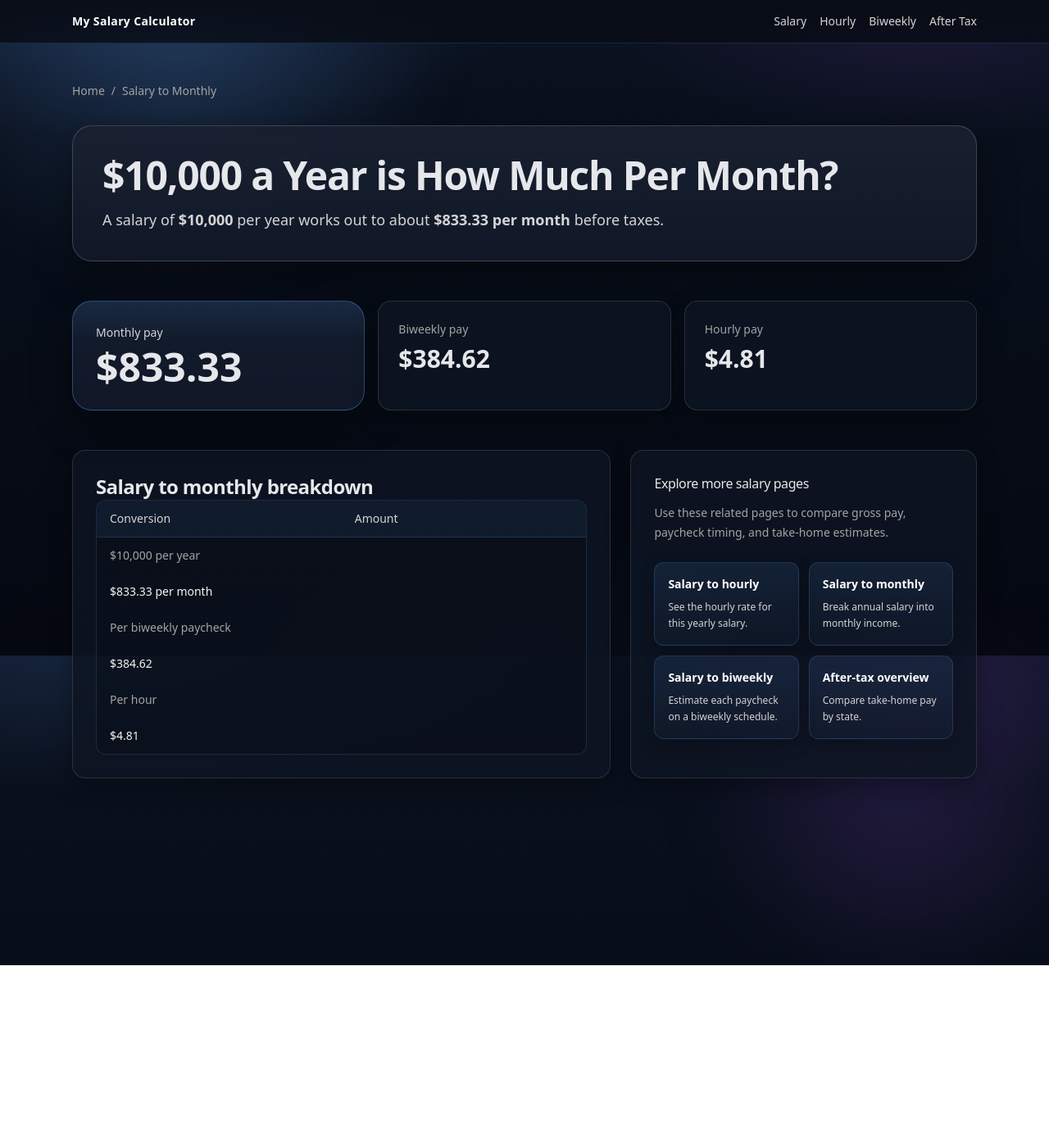
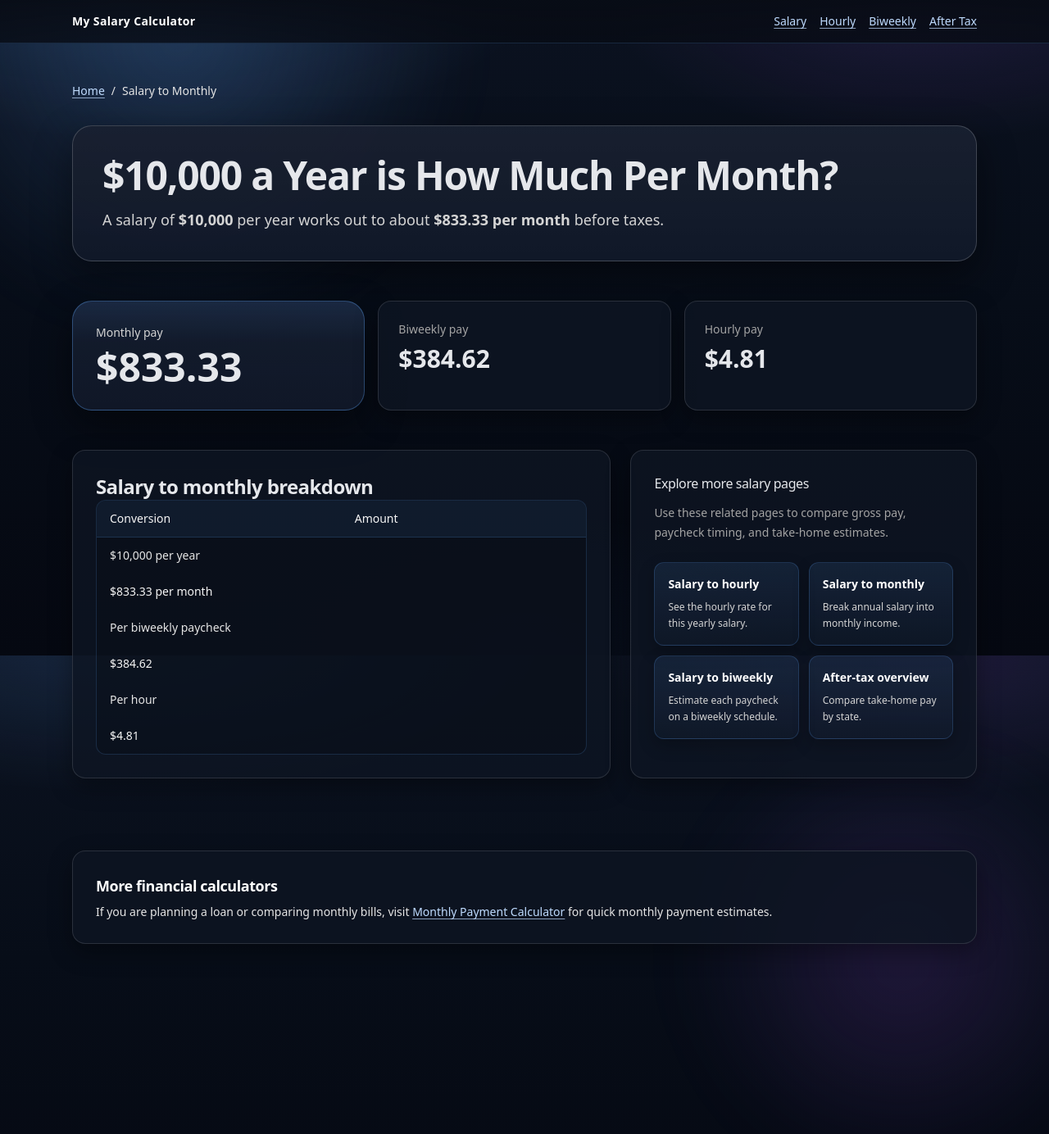
Before and after one commit to mrmagik03/salary-calculator, a Next.js app: page /salary/1/monthly in a window 1280 px wide. Shown: the top 1384 px of the page at 82% size. Before the commit the page ends 1178 px from the top, so only its background shows below. Built offline with nearby package versions, Linux system fonts and the light colour scheme.

Commit message:
Improve accessibility styling and semantics across salary calculator pages

```diff
--- a/app/globals.css
+++ b/app/globals.css
@@ -4,7 +4,10 @@
 
 :root {
   --foreground: #e5e7eb;
-  --muted: #9ca3af;
+  --muted: #cbd5e1;
+  --link: #bfdbfe;
+  --link-hover: #dbeafe;
+  --focus-ring: #93c5fd;
   --accent-rgb: 96 165 250;
   --accent-alt-rgb: 168 85 247;
   --accent-soft-rgb: 59 130 246;
@@ -45,8 +48,37 @@ body {
 }
 
 a {
-  color: inherit;
-  text-decoration: none;
+  color: var(--link);
+  text-decoration: underline;
+  text-decoration-color: rgb(191 219 254 / 0.7);
+  text-underline-offset: 0.18em;
+}
+
+a:hover {
+  color: var(--link-hover);
+  text-decoration-color: rgb(219 234 254 / 0.95);
+}
+
+a:focus-visible,
+button:focus-visible,
+input:focus-visible,
+select:focus-visible,
+textarea:focus-visible,
+[role="button"]:focus-visible,
+[tabindex]:focus-visible {
+  outline: 3px solid var(--focus-ring);
+  outline-offset: 3px;
+  border-radius: 0.5rem;
+}
+
+a:focus:not(:focus-visible),
+button:focus:not(:focus-visible),
+input:focus:not(:focus-visible),
+select:focus:not(:focus-visible),
+textarea:focus:not(:focus-visible),
+[role="button"]:focus:not(:focus-visible),
+[tabindex]:focus:not(:focus-visible) {
+  outline: none;
 }
 
 ::selection {
@@ -127,7 +159,7 @@ a {
   }
 
   .table-head-cell {
-    @apply px-4 py-3 text-sm font-medium text-neutral-300;
+    @apply px-4 py-3 text-sm font-medium text-neutral-100;
   }
 
   .table-row {
@@ -136,7 +168,7 @@ a {
   }
 
   .table-cell-label {
-    @apply px-4 py-3 text-sm text-neutral-400;
+    @apply px-4 py-3 text-sm text-neutral-200;
   }
 
   .table-cell-value {
@@ -144,7 +176,7 @@ a {
   }
 
   .tile-link {
-    @apply block rounded-xl border px-4 py-3 text-sm text-neutral-100 transition;
+    @apply block rounded-xl border px-4 py-3 text-sm text-neutral-100 no-underline transition;
     border-color: rgb(var(--accent-rgb) / 0.2);
     background: linear-gradient(180deg, rgb(var(--accent-rgb) / 0.11), rgb(var(--accent-rgb) / 0.03));
     box-shadow: 0 8px 20px rgb(0 0 0 / 0.24);
@@ -157,7 +189,7 @@ a {
   }
 
   .pill-link {
-    @apply flex min-h-[44px] items-center justify-center rounded-lg border px-3 py-2 text-center text-xs font-medium leading-4 text-neutral-100 transition;
+    @apply flex min-h-[44px] items-center justify-center rounded-lg border px-3 py-2 text-center text-xs font-medium leading-4 text-neutral-100 no-underline transition;
     border-color: rgb(var(--accent-rgb) / 0.2);
     background: rgb(var(--accent-rgb) / 0.09);
   }
@@ -171,6 +203,31 @@ a {
 @layer utilities {
   .text-soft {
     color: var(--muted);
+  }
+
+  .text-link {
+    color: var(--link);
+    text-decoration: underline;
+    text-decoration-color: rgb(191 219 254 / 0.7);
+    text-underline-offset: 0.18em;
+  }
+
+  .text-link:hover {
+    color: var(--link-hover);
+    text-decoration-color: rgb(219 234 254 / 0.95);
+  }
+
+  .skip-link {
+    @apply absolute left-4 top-4 z-50 rounded-md px-4 py-2 text-sm font-semibold;
+    background: #0f172a;
+    color: #f8fafc;
+    border: 1px solid rgb(var(--accent-rgb) / 0.5);
+    transform: translateY(-180%);
+    transition: transform 140ms ease;
+  }
+
+  .skip-link:focus-visible {
+    transform: translateY(0);
   }
 
   .ambient-top {
--- a/app/hourly/[rate]/to-salary/page.tsx
+++ b/app/hourly/[rate]/to-salary/page.tsx
@@ -4,7 +4,7 @@ import JsonLd from "@/components/JsonLd";
 import SalaryPageHero from "@/components/SalaryPageHero";
 import SiteShell from "@/components/SiteShell";
 import LinkCard from "@/components/LinkCard";
-import { PAGE_IDENTITY_LABELS, getPageTheme } from "@/lib/pageThemes";
+import { getPageTheme } from "@/lib/pageThemes";
 import {
   annualSalaryToBiweekly,
   annualSalaryToMonthly,
@@ -53,14 +53,14 @@ export default async function HourlyToSalaryPage({ params }: PageProps) {
   return (
     <SiteShell theme={getPageTheme("hourly-salary")}>
       <JsonLd data={faqJsonLd} />
-      <main className="shell">
-        <div className="mb-8 text-sm text-neutral-400">
-          <Link href="/" className="hover:text-white">
+      <main id="main-content" className="shell">
+        <nav className="mb-8 text-sm text-neutral-200" aria-label="Breadcrumb">
+          <Link href="/" className="text-link">
             Home
           </Link>
           <span className="mx-2">/</span>
-          <span>Hourly to Salary</span>
-        </div>
+          <span aria-current="page">Hourly to Salary</span>
+        </nav>
 
         <SalaryPageHero
           title={`${formatCurrency(rate)} an Hour is How Much a Year?`}
--- a/app/page.tsx
+++ b/app/page.tsx
@@ -43,7 +43,7 @@ const afterTaxExamples = [
 
 export default function HomePage() {
   return (
-    <main className="ambient-top ambient-bottom min-h-screen">
+    <main id="main-content" className="ambient-top ambient-bottom min-h-screen">
       <div className="shell">
         <section className="hero-card">
           <h1 className="text-3xl font-bold tracking-tight md:text-5xl">
--- a/app/salary/[amount]/after-tax/page.tsx
+++ b/app/salary/[amount]/after-tax/page.tsx
@@ -5,7 +5,6 @@ import Link from "next/link";
 import JsonLd from "@/components/JsonLd";
 import SalaryPageHero from "@/components/SalaryPageHero";
 import SiteShell from "@/components/SiteShell";
-import { PAGE_IDENTITY_LABELS, getPageTheme } from "@/lib/pageThemes";
 import { clampSalaryForSeo, formatCurrency, toNumber } from "@/lib/pay";
 import { STATES } from "@/lib/states";
 
@@ -62,14 +61,14 @@ export default async function AfterTaxHubPage({ params }: PageProps) {
       <JsonLd data={breadcrumbJsonLd} />
 
       <SiteShell>
-        <main className="shell">
-          <div className="mb-8 text-sm text-neutral-400">
-            <Link href="/" className="hover:text-white">
+        <main id="main-content" className="shell">
+          <nav className="mb-8 text-sm text-neutral-200" aria-label="Breadcrumb">
+            <Link href="/" className="text-link">
               Home
             </Link>
             <span className="mx-2">/</span>
-            <span>After Tax</span>
-          </div>
+            <span aria-current="page">After Tax</span>
+          </nav>
 
           <SalaryPageHero
             title={`${salaryLabel} Salary After Tax by State`}
--- a/app/salary/[amount]/biweekly/page.tsx
+++ b/app/salary/[amount]/biweekly/page.tsx
@@ -6,7 +6,6 @@ import JsonLd from "@/components/JsonLd";
 import SalaryPageHero from "@/components/SalaryPageHero";
 import SiteShell from "@/components/SiteShell";
 import ValueLinks from "@/components/ValueLinks";
-import { PAGE_IDENTITY_LABELS, getPageTheme } from "@/lib/pageThemes";
 import {
   annualSalaryToBiweekly,
   annualSalaryToHourly,
@@ -115,14 +114,14 @@ export default async function SalaryToBiweeklyPage({ params }: PageProps) {
       <JsonLd data={faqJsonLd} />
 
       <SiteShell>
-        <main className="shell">
-          <div className="mb-8 text-sm text-neutral-400">
-            <Link href="/" className="hover:text-white">
+        <main id="main-content" className="shell">
+          <nav className="mb-8 text-sm text-neutral-200" aria-label="Breadcrumb">
+            <Link href="/" className="text-link">
               Home
             </Link>
             <span className="mx-2">/</span>
-            <span>Salary to Biweekly</span>
-          </div>
+            <span aria-current="page">Salary to Biweekly</span>
+          </nav>
 
           <SalaryPageHero
             title={`${salaryLabel} a Year is How Much Every 2 Weeks?`}
--- a/app/salary/[amount]/monthly/page.tsx
+++ b/app/salary/[amount]/monthly/page.tsx
@@ -6,7 +6,6 @@ import JsonLd from "@/components/JsonLd";
 import SalaryPageHero from "@/components/SalaryPageHero";
 import SiteShell from "@/components/SiteShell";
 import ValueLinks from "@/components/ValueLinks";
-import { PAGE_IDENTITY_LABELS, getPageTheme } from "@/lib/pageThemes";
 import {
   annualSalaryToBiweekly,
   annualSalaryToHourly,
@@ -115,14 +114,14 @@ export default async function SalaryToMonthlyPage({ params }: PageProps) {
       <JsonLd data={faqJsonLd} />
 
       <SiteShell>
-        <main className="shell">
-          <div className="mb-8 text-sm text-neutral-400">
-            <Link href="/" className="hover:text-white">
+        <main id="main-content" className="shell">
+          <nav className="mb-8 text-sm text-neutral-200" aria-label="Breadcrumb">
+            <Link href="/" className="text-link">
               Home
             </Link>
             <span className="mx-2">/</span>
-            <span>Salary to Monthly</span>
-          </div>
+            <span aria-current="page">Salary to Monthly</span>
+          </nav>
 
           <SalaryPageHero
             title={`${salaryLabel} a Year is How Much Per Month?`}
--- a/app/salary/[amount]/to-hourly/page.tsx
+++ b/app/salary/[amount]/to-hourly/page.tsx
@@ -6,7 +6,6 @@ import JsonLd from "@/components/JsonLd";
 import SalaryPageHero from "@/components/SalaryPageHero";
 import SiteShell from "@/components/SiteShell";
 import ValueLinks from "@/components/ValueLinks";
-import { PAGE_IDENTITY_LABELS, getPageTheme } from "@/lib/pageThemes";
 import {
   annualSalaryToBiweekly,
   annualSalaryToHourly,
@@ -115,14 +114,14 @@ export default async function SalaryToHourlyPage({ params }: PageProps) {
       <JsonLd data={faqJsonLd} />
 
       <SiteShell>
-        <main className="shell">
-          <div className="mb-8 text-sm text-neutral-400">
-            <Link href="/" className="hover:text-white">
+        <main id="main-content" className="shell">
+          <nav className="mb-8 text-sm text-neutral-200" aria-label="Breadcrumb">
+            <Link href="/" className="text-link">
               Home
             </Link>
             <span className="mx-2">/</span>
-            <span>Salary to Hourly</span>
-          </div>
+            <span aria-current="page">Salary to Hourly</span>
+          </nav>
 
           <SalaryPageHero
             title={`${salaryLabel} a Year is How Much an Hour?`}
--- a/components/SiteShell.tsx
+++ b/components/SiteShell.tsx
@@ -10,20 +10,56 @@ export default function SiteShell({
 }) {
   return (
     <div className="site-frame ambient-top ambient-bottom" style={theme}>
+      <a href="#main-content" className="skip-link">
+        Skip to main content
+      </a>
       <header className="site-header">
         <div className="mx-auto flex max-w-6xl items-center justify-between px-4 py-4 md:px-6">
-          <Link href="/" className="text-sm font-semibold tracking-wide text-white">
+          <Link
+            href="/"
+            className="text-sm font-semibold tracking-wide text-white no-underline"
+          >
             My Salary Calculator
           </Link>
-          <nav className="flex gap-4 text-sm text-neutral-300">
-            <Link href="/salary/60000/to-hourly" className="hover:text-white">Salary</Link>
-            <Link href="/hourly/25/to-salary" className="hover:text-white">Hourly</Link>
-            <Link href="/salary/60000/biweekly" className="hover:text-white">Biweekly</Link>
-            <Link href="/salary/60000/after-tax" className="hover:text-white">After Tax</Link>
+          <nav
+            className="flex gap-4 text-sm text-neutral-200"
+            aria-label="Primary site navigation"
+          >
+            <Link href="/salary/60000/to-hourly" className="text-link">
+              Salary
+            </Link>
+            <Link href="/hourly/25/to-salary" className="text-link">
+              Hourly
+            </Link>
+            <Link href="/salary/60000/biweekly" className="text-link">
+              Biweekly
+            </Link>
+            <Link href="/salary/60000/after-tax" className="text-link">
+              After Tax
+            </Link>
           </nav>
         </div>
       </header>
       {children}
+      <footer className="mx-auto mt-10 w-full max-w-6xl px-4 pb-10 md:px-6">
+        <section className="section-card">
+          <h2 className="text-lg font-semibold text-white">
+            More financial calculators
+          </h2>
+          <p className="mt-2 text-sm text-neutral-200">
+            If you are planning a loan or comparing monthly bills, visit{" "}
+            <a
+              href="https://monthlypaymentcalc.co"
+              className="text-link"
+              target="_blank"
+              rel="noreferrer"
+            >
+              Monthly Payment Calculator
+            </a>{" "}
+            for quick monthly payment estimates.
+          </p>
+        </section>
+      </footer>
     </div>
   );
 }
```
Also changed, not shown: app/salary/[amount]/after-tax/[state]/page.tsx (+11 -9 lines).
